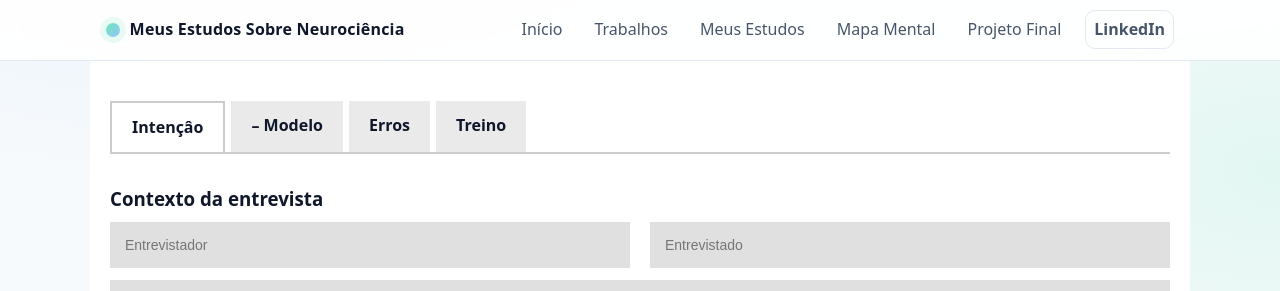
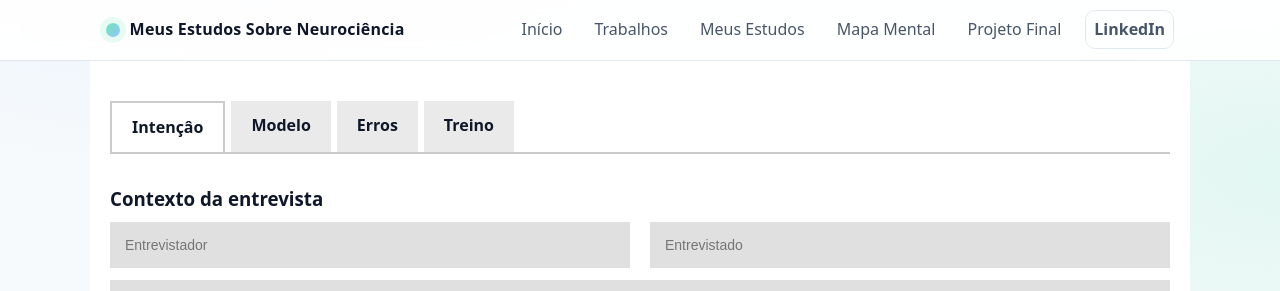
Before and after one commit to gdutramartins/neurociencia, a Jekyll site: the page built from trabalhos/formulario-get.html, in a window 1280 px wide. Shown: the top 291 px of the page. Built offline with Jekyll 4.4.1, drawn with Linux system fonts in a browser that asks for light colours.

```diff
--- a/style.css
+++ b/style.css
@@ -684,6 +684,7 @@ card:focus {
   background: #ffffff;
   border: 2px solid #ccc;
   border-bottom: none;
+  font-weight: bold;
 }
 
 /* Conteúdo */
--- a/trabalhos/formulario-get.html
+++ b/trabalhos/formulario-get.html
@@ -7,7 +7,7 @@ title: Formulário Goals Errors Train
     <!-- ===== ABAS ===== -->
     <div class="neuro-tabs">
         <div class="neuro-tab active" onclick="openTab('intencoes')">Intençâo</div>
-        <div class="neuro-tab" onclick="openTab('modelo')">– Modelo</div>
+        <div class="neuro-tab" onclick="openTab('modelo')">Modelo</div>
         <div class="neuro-tab" onclick="openTab('erros')">Erros</div>
         <div class="neuro-tab" onclick="openTab('treino')">Treino</div>
     </div>
```
Also changed, not shown: other parts of trabalhos/formulario-get.html (+1 -1 lines).
